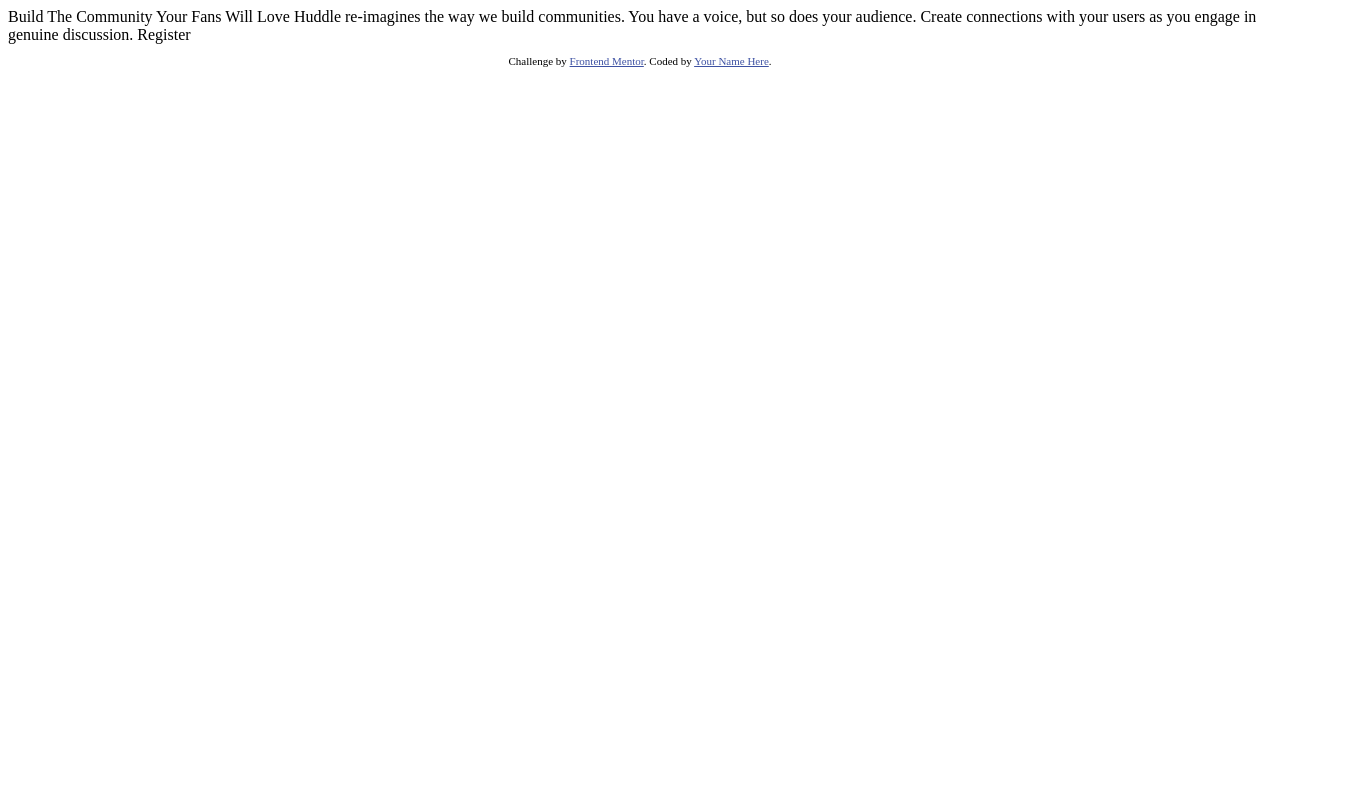
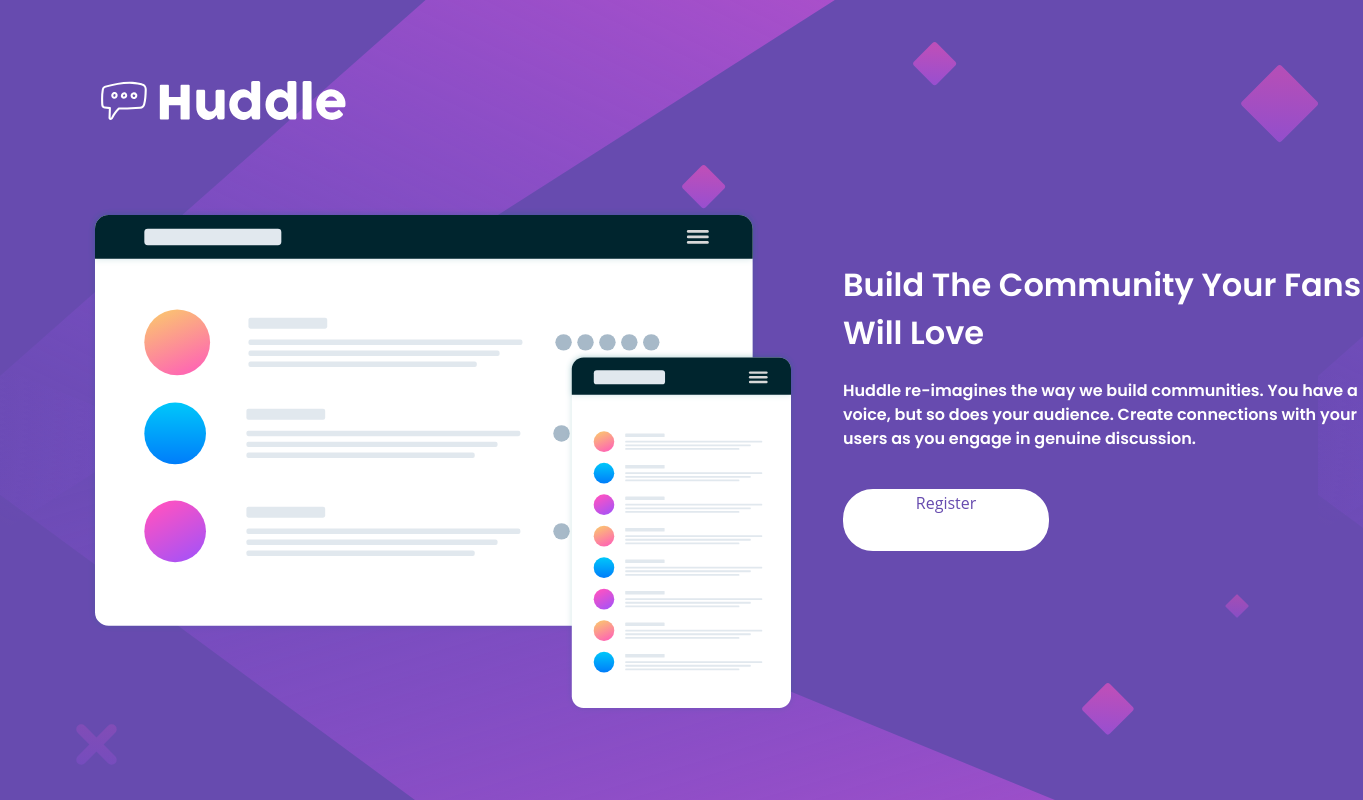
Before and after one commit to alexisshy/huddle-landing-page-with-single-introductory-section-master, a plain HTML site: page index.html in a window 1280 px wide. Shown: the whole page, 1363 px wide, since content can reach past the window. Drawn offline with Linux system fonts and the light colour scheme.

Commit message:
positioned
positioned content

```diff
--- a/index.html
+++ b/index.html
@@ -7,27 +7,83 @@
   <link rel="icon" type="image/png" sizes="32x32" href="./images/favicon-32x32.png">
 
   <title>Frontend Mentor | Huddle landing page with single introductory section</title>
+  <link rel="preconnect" href="https://fonts.gstatic.com">
+  <link href="https://fonts.googleapis.com/css2?family=Poppins:wght@600&display=swap" rel="stylesheet">
 
   <!-- Feel free to remove these styles or customise in your own stylesheet 👍 -->
   <style>
     .attribution { font-size: 11px; text-align: center; }
     .attribution a { color: hsl(228, 45%, 44%); }
+
+    body {
+      font-family: 'Open Sans', sans-serif;
+      font-weight: 400;
+      background-color: hsl(257, 40%, 49%);
+      color: white;
+      background-image: url("./images/bg-desktop.svg");
+      min-height: 100%;
+
+
+    }
+    .text {
+      margin-right: 25px;
+      margin-top: 232px;
+      margin-left: 835px;
+      height: 225px;
+      width: 520px;
+      line-height: 1.5;
+      font-family: poppins;
+      position: absolute;
+
+
+
+    }
+
+
+    .register {
+      margin-left: 835px;
+      border: solid white;
+      background-color: white;
+      color: hsl(257, 40%, 49%);
+      border-radius: 30px;
+      width: 200px;
+      height: 56px;
+      text-align: center;
+      margin-top: 481px;
+      position: absolute;
+
+
+    }
+    .stat-image {
+      margin-top: 200px;
+      margin-left: 80px;
+      position: absolute;
+      width: 696px;
+      height: 493px;
+    }
+    .huddle-logo {
+      padding-top: 60px;
+      margin-left: 80px;
+    }
   </style>
 </head>
 <body>
+  <div class="stat-image">
+    <img src="./images/illustration-mockups.svg">
+  </div>
+<div class="text">
+  <h1>Build The Community Your Fans Will Love</h1>
 
-  Build The Community Your Fans Will Love
+  <span>Huddle re-imagines the way we build communities. You have a voice, but so does your audience.
+  Create connections with your users as you engage in genuine discussion.</span>
+</div>
+<div class="register">
+  Register
+</div>
+<div class="huddle-logo">
+  <img src="./images/logo.svg">
+</div>
 
-  Huddle re-imagines the way we build communities. You have a voice, but so does your audience.
-  Create connections with your users as you engage in genuine discussion.
 
-  Register
-
-  <footer>
-    <p class="attribution">
-      Challenge by <a href="https://www.frontendmentor.io?ref=challenge" target="_blank">Frontend Mentor</a>.
-      Coded by <a href="#">Your Name Here</a>.
-    </p>
-  </footer>
 </body>
 </html>
```
Also changed, not shown: 1 other file.
